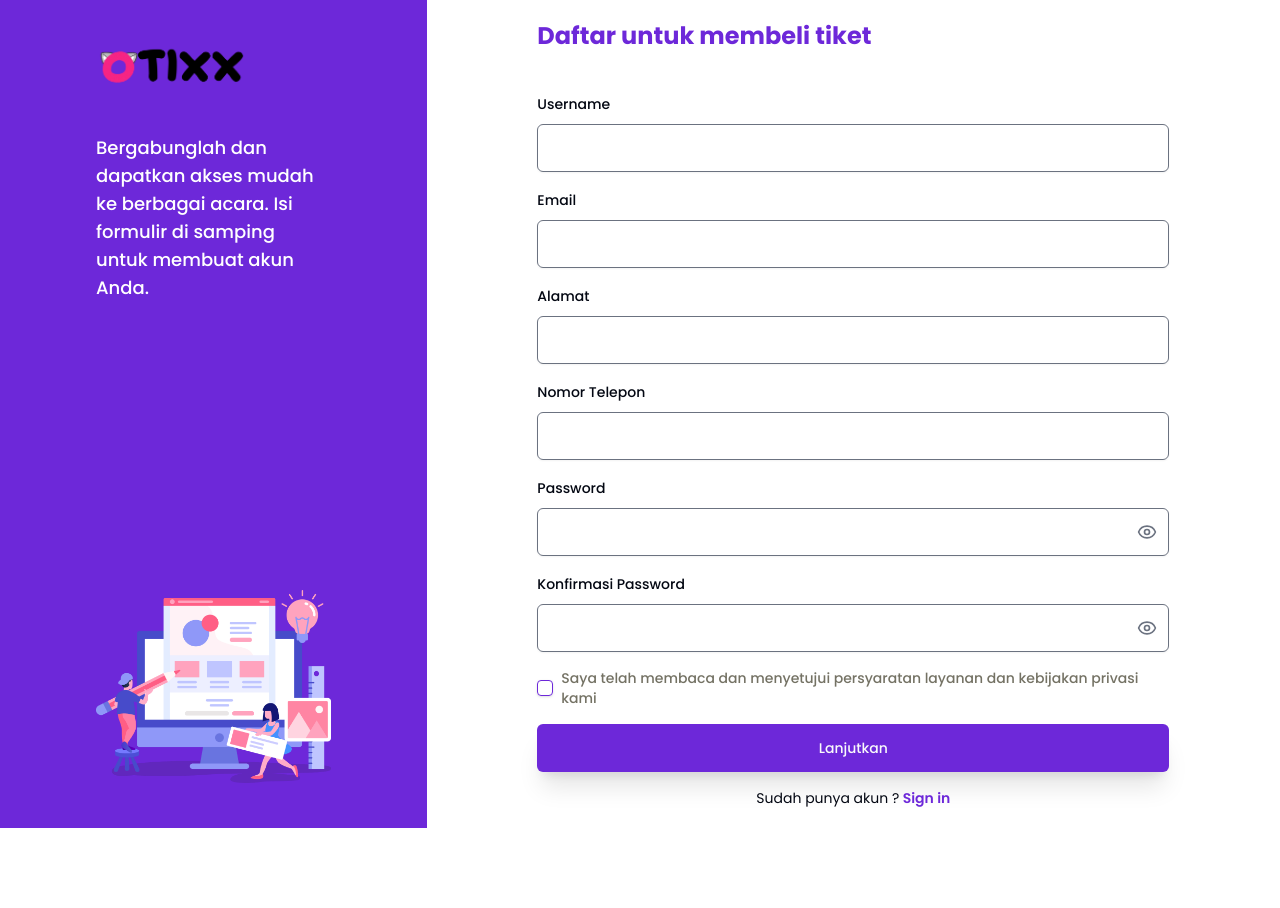
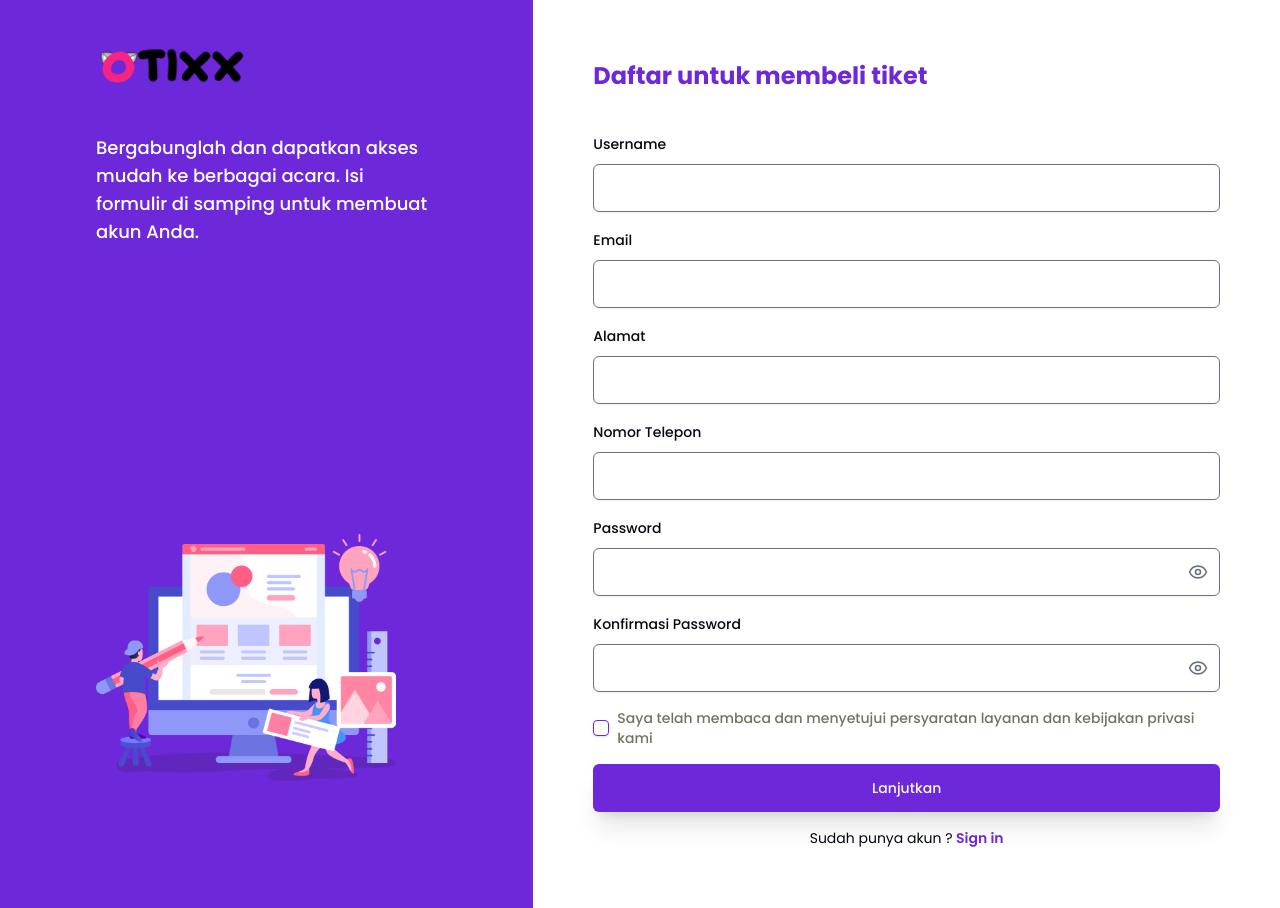
Before and after one commit to otixx/fe-otixx, a Next.js app: page /user/register in a window 1280 px wide. Before the commit the page ends 828 px from the top, so only its background shows below. Built offline with nearby package versions, Linux system fonts and the light colour scheme.

Commit message:
fix: auth page

```diff
--- a/src/app/user/(auth)/login/page.tsx
+++ b/src/app/user/(auth)/login/page.tsx
@@ -22,8 +22,8 @@ export default function LoginPage() {
   const { formlogin } = useFormReq();
   return (
     <div className="grid h-[100dvh] grid-cols-12">
-      <div className="hidden bg-first p-10 text-white xl:col-span-4 xl:block 2xl:block">
-        <div className="space-y-10 md:mt-0 xl:mt-0 xl:px-14 2xl:mt-48">
+      <div className="hidden bg-first p-10 text-white xl:col-span-5 xl:block 2xl:block">
+        <div className="space-y-10 md:mt-0 xl:mt-0 xl:px-14 2xl:mt-14">
           <Link
             href="/"
             className="relative w-full font-semibold"
@@ -57,8 +57,8 @@ export default function LoginPage() {
           />
         </div>
       </div>
-      <div className="col-span-12 flex items-center justify-center xl:col-span-8 2xl:col-span-8">
-        <div className="mt-5 w-full max-w-lg p-5 xl:mt-0 xl:max-w-2xl 2xl:mt-0 2xl:max-w-2xl">
+      <div className="col-span-12 flex items-center justify-center md:block md:p-10 xl:col-span-7 2xl:col-span-7">
+        <div className="mt-5 w-full max-w-lg p-5 xl:mt-0 xl:max-w-2xl 2xl:mt-10 2xl:max-w-2xl">
           <h1 className="text-center text-sm font-bold text-first xl:text-left xl:text-2xl 2xl:text-left 2xl:text-2xl">
             Login untuk masuk
           </h1>
--- a/src/app/user/(auth)/otp/page.tsx
+++ b/src/app/user/(auth)/otp/page.tsx
@@ -1,33 +1,19 @@
 "use client";
 import { Button } from "@/components/ui/button";
-import { Checkbox } from "@/components/ui/checkbox";
-import {
-  Form,
-  FormControl,
-  FormField,
-  FormItem,
-  FormLabel,
-  FormMessage,
-} from "@/components/ui/form";
-import { Input } from "@/components/ui/input";
+import { Form } from "@/components/ui/form";
 import {
   InputOTP,
   InputOTPGroup,
-  InputOTPSeparator,
   InputOTPSlot,
 } from "@/components/ui/input-otp";
 import { useFormReq } from "@/hook/useForm";
-import { EyeClosedIcon } from "@radix-ui/react-icons";
-import { EyeIcon } from "lucide-react";
 import Image from "next/image";
 import Link from "next/link";
-import { useState } from "react";
 export default function OtpPage() {
-  const [showPassword, setshowPassword] = useState(false);
   const { formRegister } = useFormReq();
   return (
     <div className="grid h-[100dvh] grid-cols-12">
-      <div className="hidden bg-first p-10 text-white xl:col-span-4 xl:block 2xl:block">
+      <div className="hidden bg-first p-10 text-white xl:col-span-5 xl:block 2xl:block">
         <div className="space-y-10 md:mt-0 xl:mt-0 xl:px-14 2xl:mt-14">
           <Link
             href="/"
@@ -57,8 +43,8 @@ export default function OtpPage() {
           />
         </div>
       </div>
-      <div className="col-span-12 flex items-center justify-center xl:col-span-8 2xl:col-span-8">
-        <div className="mt-5 w-full max-w-lg p-5 xl:mt-0 xl:max-w-2xl 2xl:mt-0 2xl:max-w-2xl">
+      <div className="col-span-12 flex items-center justify-center md:block md:p-10 xl:col-span-7 2xl:col-span-7">
+        <div className="mt-5 w-full max-w-lg p-5 xl:mt-0 xl:max-w-2xl 2xl:mt-10 2xl:max-w-2xl">
           <h1 className="mb-10 text-center text-sm font-bold text-first xl:text-left xl:text-2xl 2xl:text-left 2xl:text-2xl">
             OTP
           </h1>
@@ -66,7 +52,7 @@ export default function OtpPage() {
           <Form {...formRegister}>
             <form
               //   onSubmit={formRegister.handleSubmit(onSubmit)}
-              className="mt-10 space-y-4"
+              className="mt-10 space-y-10"
             >
               <InputOTP maxLength={4}>
                 <InputOTPGroup>
--- a/src/app/user/(auth)/register/page.tsx
+++ b/src/app/user/(auth)/register/page.tsx
@@ -21,7 +21,7 @@ export default function RegisterPage() {
   const { formRegister } = useFormReq();
   return (
     <div className="grid h-[100dvh] grid-cols-12">
-      <div className="hidden bg-first p-10 text-white xl:col-span-4 xl:block 2xl:block">
+      <div className="hidden bg-first p-10 text-white xl:col-span-5 xl:block 2xl:block">
         <div className="space-y-10 md:mt-0 xl:mt-0 xl:px-14 2xl:mt-14">
           <Link
             href="/"
@@ -51,8 +51,8 @@ export default function RegisterPage() {
           />
         </div>
       </div>
-      <div className="col-span-12 flex items-center justify-center xl:col-span-8 2xl:col-span-8">
-        <div className="mt-5 w-full max-w-lg p-5 xl:mt-0 xl:max-w-2xl 2xl:mt-0 2xl:max-w-2xl">
+      <div className="col-span-12 items-center justify-center md:block md:p-10 xl:col-span-7 2xl:col-span-7">
+        <div className="mt-5 w-full max-w-lg p-5 xl:mt-0 xl:max-w-2xl 2xl:mt-10 2xl:max-w-2xl">
           <h1 className="text-center text-sm font-bold text-first xl:text-left xl:text-2xl 2xl:text-left 2xl:text-2xl">
             Daftar untuk membeli tiket
           </h1>
```
